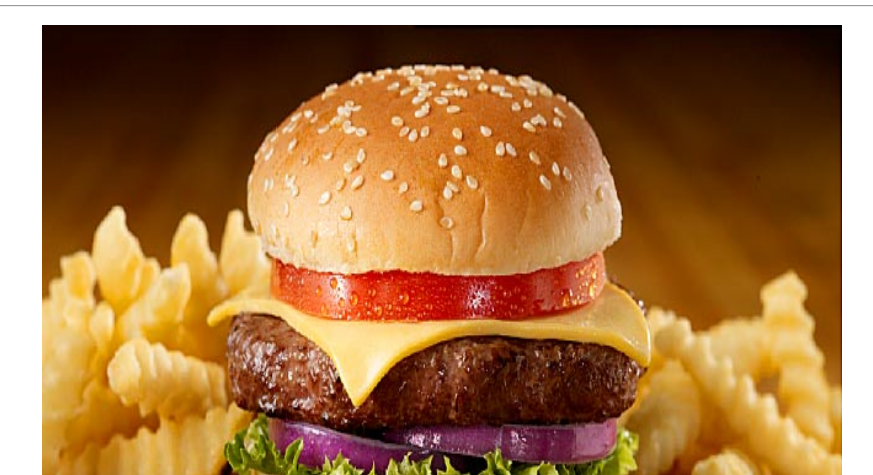
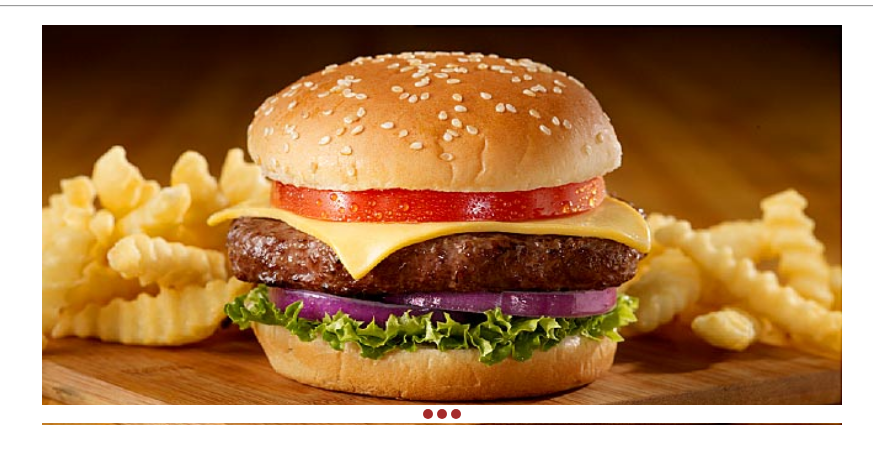
Before and after one commit to ThienTheCreator/CSC-317-group-project, a plain HTML site: page storefront/html/index.html in a window 1280 px wide. Shown: the part 222-697 px from the top of the page, 198-1071 px from the left. Drawn offline with Linux system fonts and the light colour scheme.

Commit message:
Added slideshow to mainpage

```diff
--- a/storefront/html/index.html
+++ b/storefront/html/index.html
@@ -71,9 +71,25 @@
 				<a href="aboutUs.html"><img src="img/ad.jpng" width="160px" height="600px"></a>
 			</table>
   			</div>
-  			<div class="item item2">
-  				<img src="img/650x350_fast_food_smarts_rmq.jpg" width="800" height="600" alt="">
-  			</div>
+
+			<div class="slider-holder">
+				<span id="slider-image-1"></span>
+				<span id="slider-image-2"></span>
+				<span id="slider-image-3"></span>
+				<div class="image-holder">
+					<a href="menu.html">
+			    		<img src="img/650x350_fast_food_smarts_rmq.jpg" class="slider-image" />
+			    		<img src="img/steak.jpg" class="slider-image" />
+			    		<img src="img/lobster.jpg" class="slider-image" />
+					</a>
+				</div>
+				<div class="button-holder">
+			    		<a href="#slider-image-1" class="slider-change"></a>
+			    		<a href="#slider-image-2" class="slider-change"></a>
+			    		<a href="#slider-image-3" class="slider-change"></a>
+				</div>
+		    	</div>
+
   			<div class="item item3">
   				<a href="img/Advertisement.png"><img src="img/Advertisement.png" width="300"></a>
   			</div>
--- a/storefront/html/mystyle.css
+++ b/storefront/html/mystyle.css
@@ -54,3 +54,69 @@ h1 {
 .item4 div{
 	padding: 10px;
 }
+
+ .slider-holder
+        {
+            width: 800px;
+            height: 400px;
+            background-color: yellow;
+            margin-left: auto;
+            margin-right: auto;
+            margin-top: 0px;
+            text-align: center;
+            overflow: hidden;
+        }
+
+        .image-holder
+        {
+            width: 2400px;
+            background-color: red;
+            height: 400px;
+            clear: both;
+            position: relative;
+
+            -webkit-transition: left 2s;
+            -moz-transition: left 2s;
+            -o-transition: left 2s;
+            transition: left 2s;
+        }
+
+        .slider-image
+        {
+            float: left;
+            margin: 0px;
+            padding: 0px;
+            position: relative;
+	    width: 800px;
+	    height: 400px;
+        }
+
+        #slider-image-1:target ~ .image-holder
+        {
+            left: 0px;
+        }
+
+        #slider-image-2:target ~ .image-holder
+        {
+            left: -800px;
+        }
+
+        #slider-image-3:target ~ .image-holder
+        {
+            left: -1600px;
+        }
+
+        .button-holder
+        {
+            position: relative;
+            top: -20px;
+        }
+
+        .slider-change
+        {
+            display: inline-block;
+            height: 10px;
+            width: 10px;
+            border-radius: 5px;
+            background-color: brown;
+        }
```
